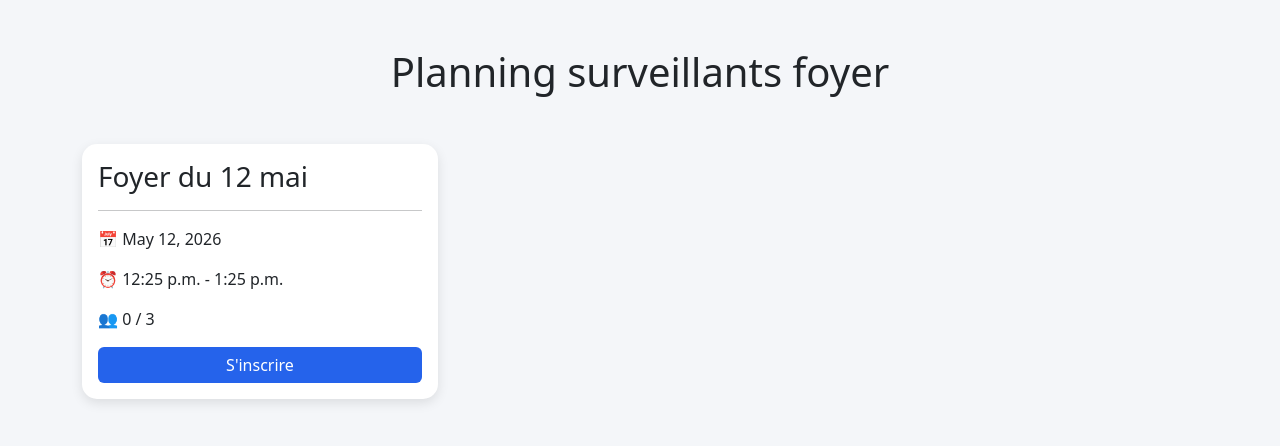
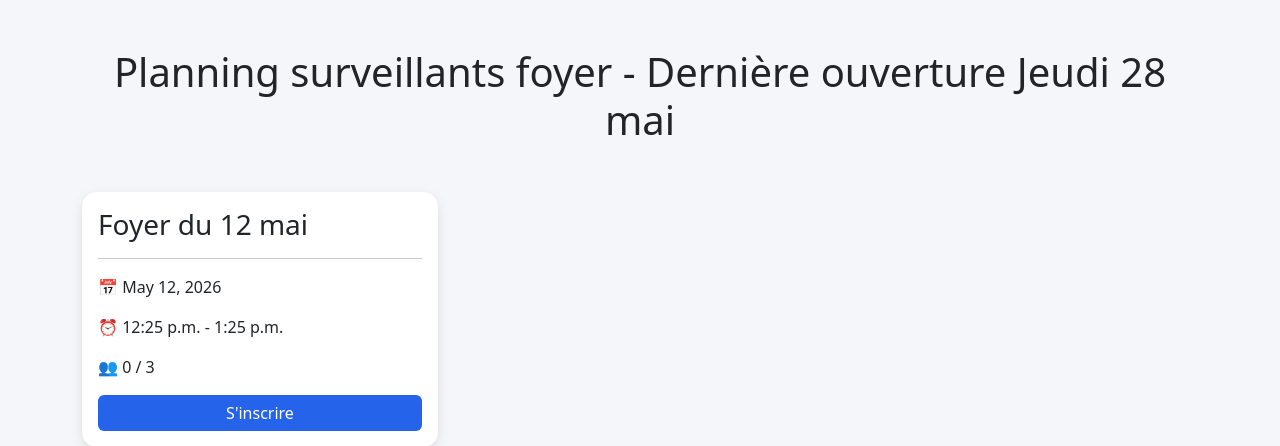
Before and after one commit to steveyetijeux/planning-benevoles, a Django app: page / in a window 1280 px wide. Shown: the part 62-508 px from the top of the page. Run offline with Django 5.2, Linux system fonts and the light colour scheme; data comes from the database, SQL or seed files in the repository; data that the repository does not hold is empty.

Commit message:
last opening foyer

```diff
--- a/planning/templates/planning/accueil.html
+++ b/planning/templates/planning/accueil.html
@@ -4,7 +4,7 @@
 
 <h1 class="mb-5 text-center">
 
-    Planning surveillants foyer
+    Planning surveillants foyer - Dernière ouverture Jeudi 28 mai
 
 </h1>
 
```
